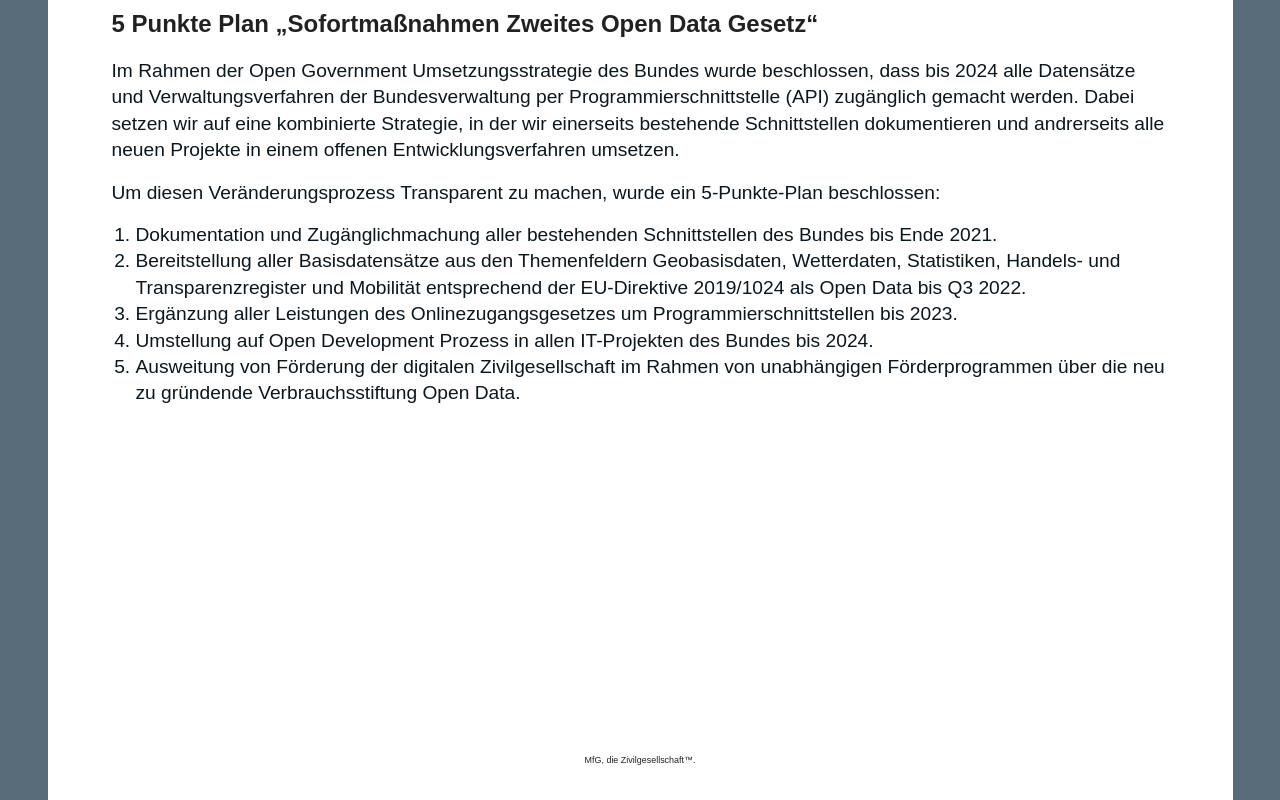
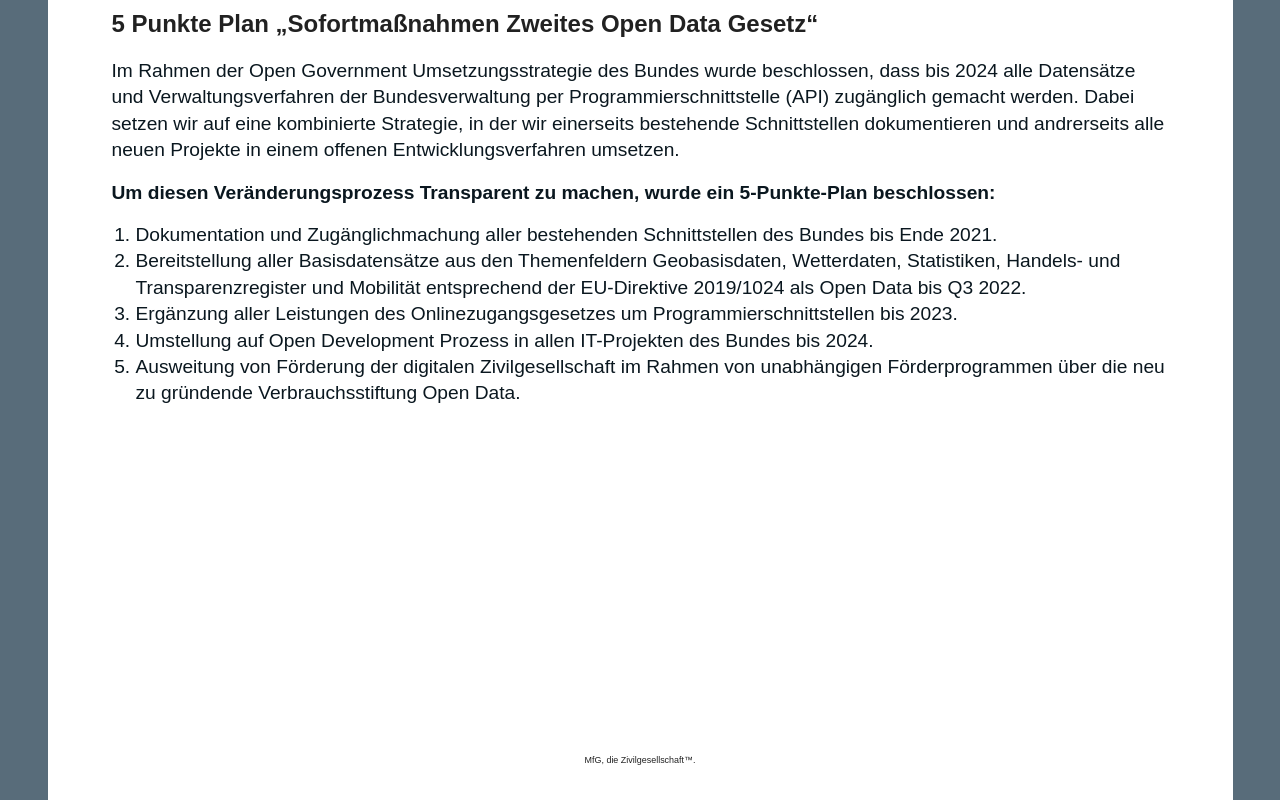
Before and after one commit to bundesAPI/landing, a Vue app: page / in a window 1280 px wide. Shown: the part 2951-3751 px from the top of the page. Built offline with nearby package versions, Linux system fonts and the light colour scheme; a web font is replaced by a local one.

Commit message:
5punkte plan

```diff
--- a/src/components/Home.vue
+++ b/src/components/Home.vue
@@ -107,7 +107,7 @@
   <v-sheet class="api-gallery">
     <h2>5 Punkte Plan „Sofortmaßnahmen Zweites Open Data Gesetz“</h2>
     <p>Im Rahmen der Open Government Umsetzungsstrategie des Bundes wurde beschlossen, dass bis 2024 alle Datensätze und Verwaltungsverfahren der Bundesverwaltung per Programmierschnittstelle (API) zugänglich gemacht werden. Dabei setzen wir auf eine kombinierte Strategie, in der wir einerseits bestehende Schnittstellen dokumentieren und andrerseits alle neuen Projekte in einem offenen Entwicklungsverfahren umsetzen.</p>
-    <p>Um diesen Veränderungsprozess Transparent zu machen, wurde ein 5-Punkte-Plan beschlossen:</p>
+    <p><b>Um diesen Veränderungsprozess Transparent zu machen, wurde ein 5-Punkte-Plan beschlossen:</b></p>
     <ol>
       <li>Dokumentation und Zugänglichmachung aller bestehenden Schnittstellen des Bundes bis Ende 2021.</li>
       <li>Bereitstellung aller Basisdatensätze aus den Themenfeldern Geobasisdaten, Wetterdaten, Statistiken, Handels- und Transparenzregister und Mobilität entsprechend der EU-Direktive 2019/1024 als Open Data bis Q3 2022.</li>
```
